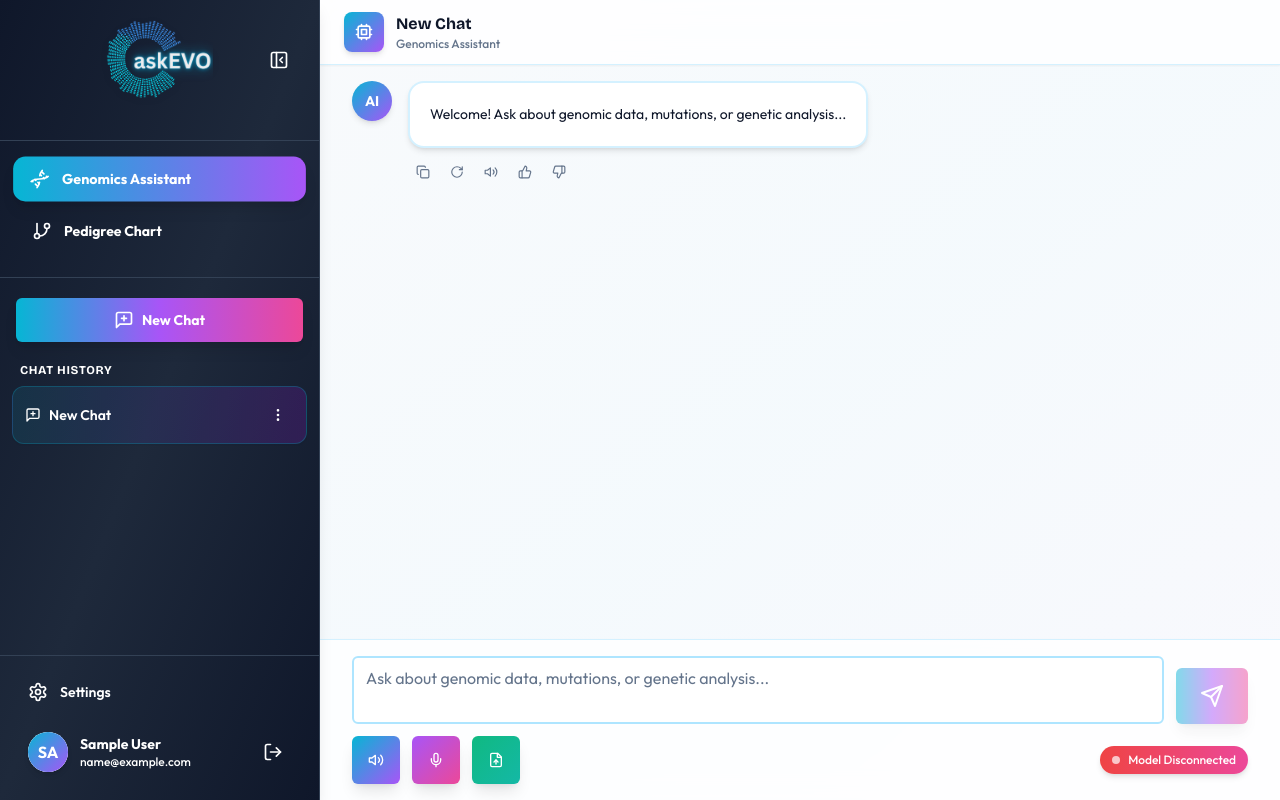
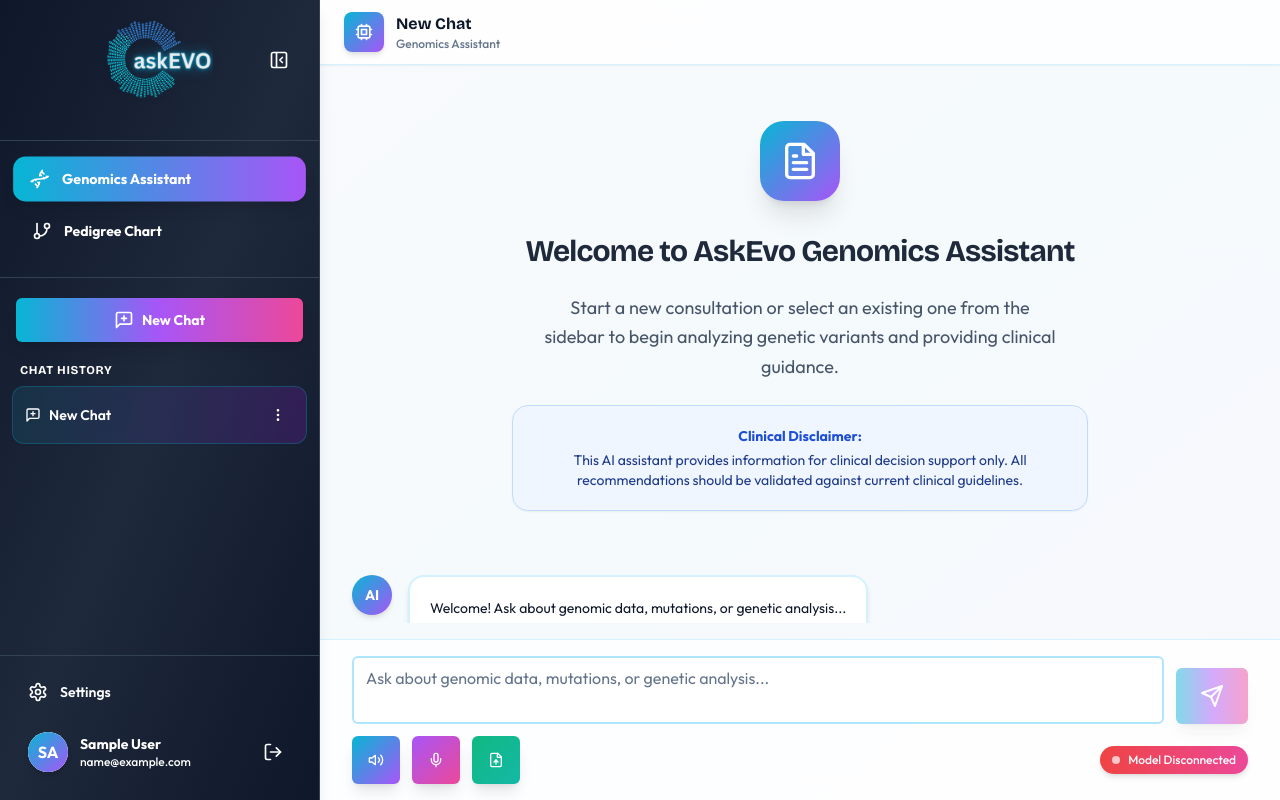
Before and after one commit to Progenics2025/askevo_UI_v2, a React (Vite) app in the folder frontend/: page /dashboard in a window 1280 px wide. Built offline with nearby package versions, Linux system fonts and the light colour scheme; no server answers; sample sign-in values are in the browser's storage.

Commit message:
Add Welcome Message UI and update status bar text

```diff
--- a/frontend/src/GenomicsChat.jsx
+++ b/frontend/src/GenomicsChat.jsx
@@ -3,7 +3,7 @@
 import { Textarea } from '@/components/ui/textarea';
 import { ScrollArea } from '@/components/ui/scroll-area';
 import { Avatar, AvatarFallback } from '@/components/ui/avatar';
-import { Send, ThumbsUp, ThumbsDown, Copy, RotateCw, Edit2, Check, Mic, FileUp, Volume2, Upload, PanelLeft, Square } from 'lucide-react';
+import { Send, ThumbsUp, ThumbsDown, Copy, RotateCw, Edit2, Check, Mic, FileUp, Volume2, Upload, PanelLeft, Square, FileText } from 'lucide-react';
 import { toast } from 'sonner';
 import FeedbackDialog from './FeedbackDialog';
 import VoiceConversationModal from './VoiceConversationModal';
@@ -465,6 +465,23 @@
       {/* Messages */}
       <ScrollArea ref={scrollAreaRef} className="flex-1 px-2 py-2 md:px-6 md:py-4">
         <div className="max-w-4xl mx-auto space-y-6" data-testid="chat-messages-area">
+          {!messages.some(m => m.type === 'user') && (
+            <div className="flex flex-col items-center justify-center text-center space-y-6 py-10 animate-fade-in">
+              <div className="w-20 h-20 bg-gradient-to-br from-cyan-500 to-violet-500 rounded-3xl flex items-center justify-center shadow-xl mb-2 transform hover:scale-105 transition-transform duration-300">
+                <FileText className="h-10 w-10 text-white" />
+              </div>
+              <h3 className="text-3xl font-bold text-slate-800 tracking-tight" style={{ fontFamily: 'Bricolage Grotesque' }}>
+                Welcome to AskEvo Genomics Assistant
+              </h3>
+              <p className="text-slate-600 max-w-lg text-lg leading-relaxed">
+                Start a new consultation or select an existing one from the sidebar to begin analyzing genetic variants and providing clinical guidance.
+              </p>
+              <div className="bg-blue-50/80 backdrop-blur-sm border border-blue-200 rounded-2xl p-5 max-w-xl text-sm text-blue-900 shadow-sm">
+                <strong className="font-bold block mb-1 text-blue-700">Clinical Disclaimer:</strong>
+                This AI assistant provides information for clinical decision support only. All recommendations should be validated against current clinical guidelines.
+              </div>
+            </div>
+          )}
           {messages.map((message, index) => (
             <div
               key={message.id}
@@ -681,7 +698,7 @@
                 }`}></div>
               <span>
                 {ollamaConnected
-                  ? 'Progenics geneLLM'
+                  ? 'askEVO Genetic Assistant'
                   : 'Model Disconnected'}
               </span>
             </div>
```
Also changed, not shown: 1 other file (tests, documents, lock files or other folders).
